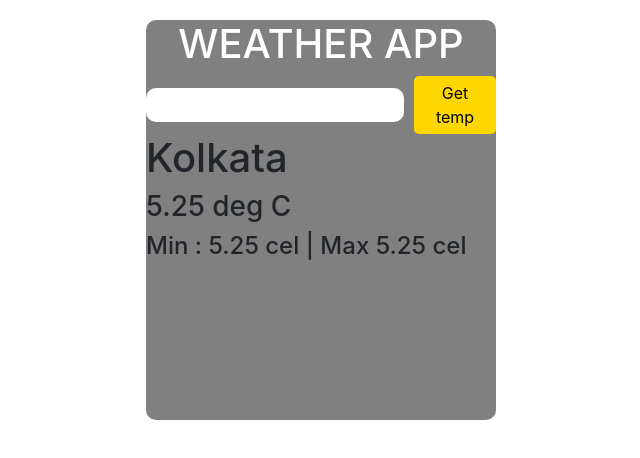
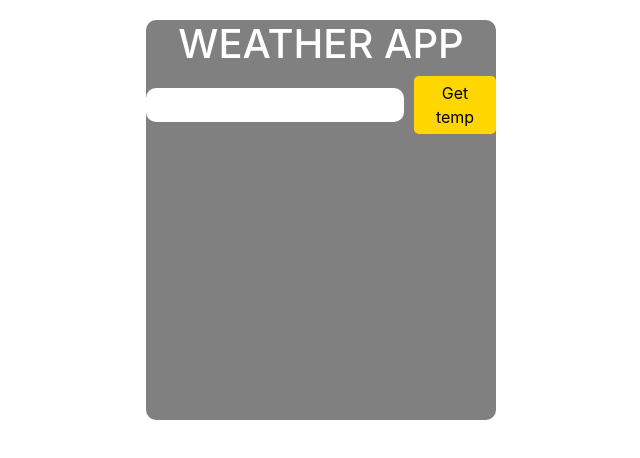
Before and after one commit to tanuja8/Rcipe_app, a React (Create React App) app: page / in a window 1280 px wide. Shown: the top 458 px of the page, without its empty margins (319-959 px from the left). Built offline with nearby package versions, Linux system fonts and the light colour scheme.

Commit message:
project updated

```diff
--- a/src/Component/Weather.js
+++ b/src/Component/Weather.js
@@ -4,11 +4,13 @@ import "./Weather.css"
 
 const Weather = () => {
   const [city, setCity] = useState("")
+  const [data, setData] = useState("");
   // const [data,setData] = useState("")
   const getData = () => {
     axios.get(`https://api.openweathermap.org/data/2.5/weather?q=${city}&appid=67449485f3fad6eb577e6d1ddae5e80a`)
     .then((response)=>{
       console.log(response.data);
+      setData(response.data);
     })
   }
   return (
@@ -17,16 +19,16 @@ const Weather = () => {
         <h1 className='text-center text-white'>WEATHER APP</h1>
         <div className='input_area'>
           <input type="text" className='from-control' value={city} onChange={(event) => {
-            setCity(event.target.value)
+            setCity(event.target.value);
           }} ></input>
           <button type="submit" className="get_btn" onClick={getData}>Get temp</button>
         </div>
         <div className='location_area'>
-          <h1>Kolkata</h1>
+          <h1>{data.name}</h1>
         </div>
         <div>
-          <h3>5.25 deg C</h3>
-          <h4>Min : 5.25 cel | Max 5.25 cel</h4>
+          <h3>{data.main?.temp_max}</h3>
+          <h4>{data.main?.temp_min}</h4>
         </div>
       </div>
 
```
